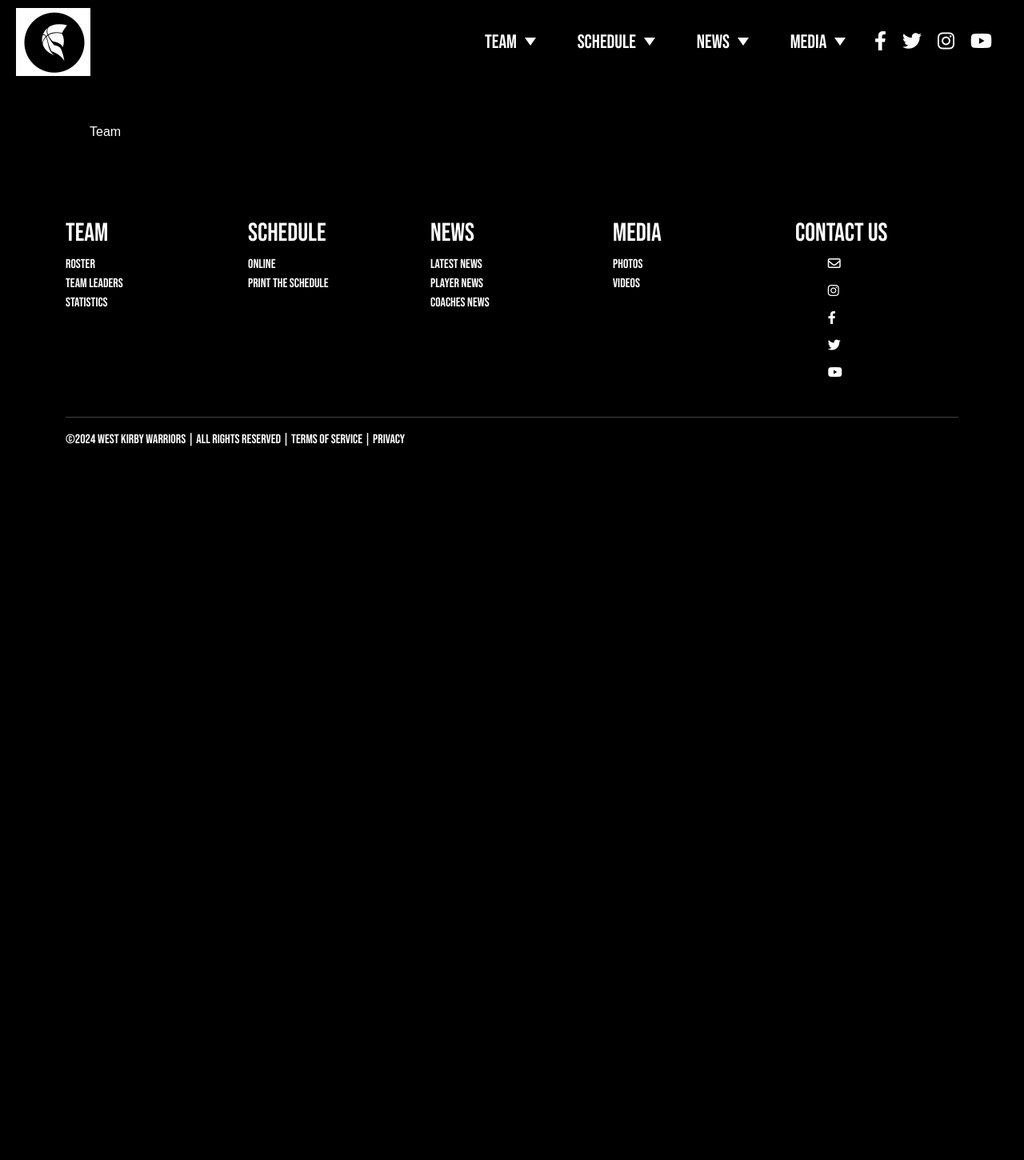
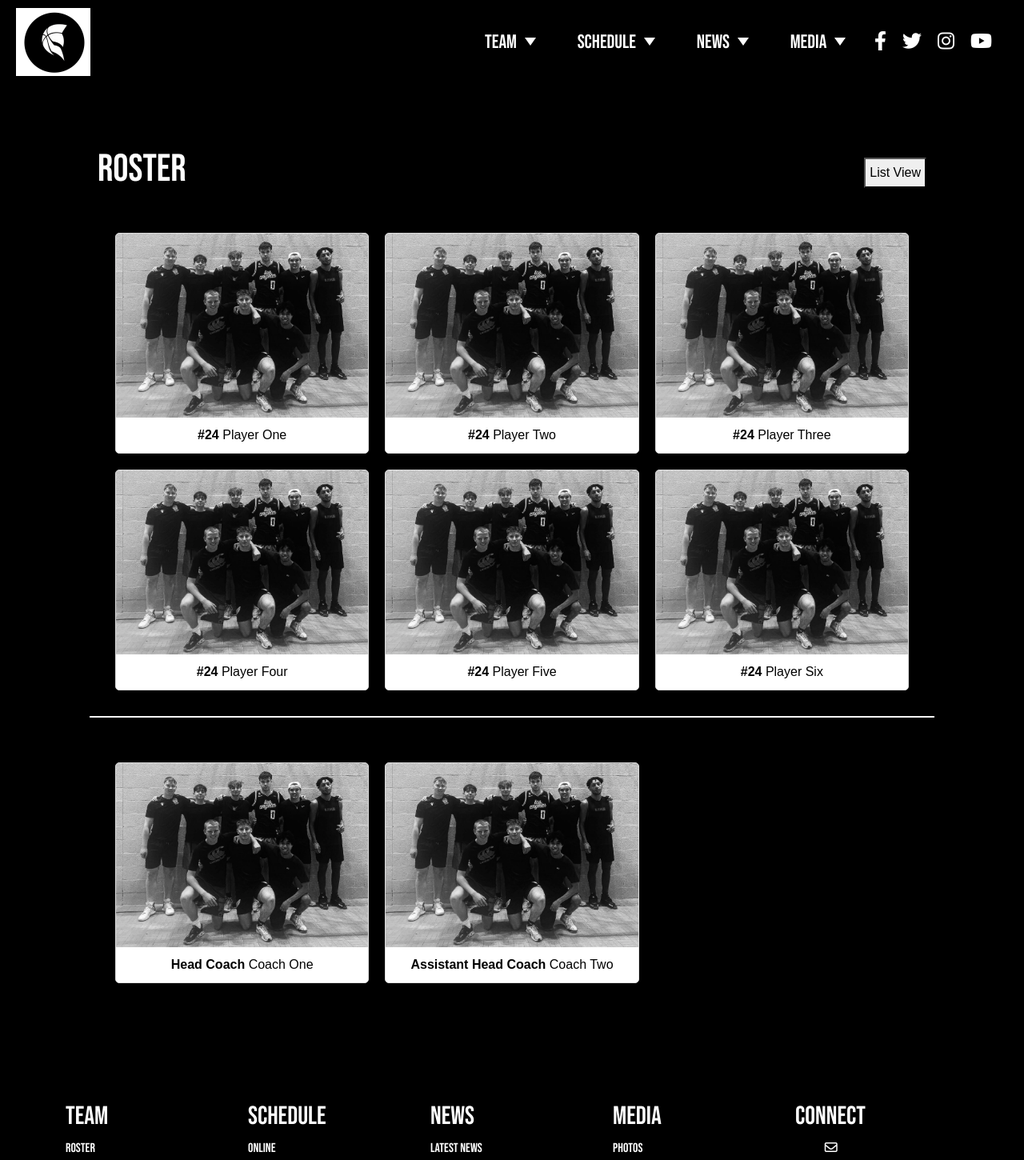
Before and after one commit to Joseph-Rhodes/wkwarriors.github.io, a React (Create React App) app in the folder wkwarriors-website/: page /roster in a window 1280 px wide. Shown: the top 1450 px of the page at 80% size. Before the commit the page ends 800 px from the top, so only its background shows below. Built offline with nearby package versions, Linux system fonts and the light colour scheme.

Commit message:
progress

```diff
--- a/wkwarriors-website/src/Components/Footer.css
+++ b/wkwarriors-website/src/Components/Footer.css
@@ -11,7 +11,7 @@
   padding-top: 3em;
   position: relative;
   bottom: 0;
-  width: 100%;
+  max-width: 1200px;
   margin: 0 auto;
 }
 
@@ -45,7 +45,7 @@
 .social {
   display: flex;
   flex-direction: column; /* Stack the social icons vertically */
-  margin-left: 20%;
+  margin-left: 18%;
 }
 
 .social li {
--- a/wkwarriors-website/src/Components/Footer.js
+++ b/wkwarriors-website/src/Components/Footer.js
@@ -13,7 +13,7 @@ function Footer() {
             <ul className="list-unstyled">
               <li><Link to="/roster">Roster</Link></li>
               <li><Link to="/teamleaders">Team Leaders</Link></li>
-              <li><Link to="/stats">Statistics</Link></li>
+              <li><Link to="/stats">Stats</Link></li>
             </ul>
           </div>
           {/* Column2 */}
@@ -43,7 +43,7 @@ function Footer() {
           </div>
           {/* Column5 */}
           <div className="col">
-            <h4>Contact US</h4>
+            <h4>Connect</h4>
             <ul className="list-unstyled social">
               <li>
                 <a href="#">
--- a/wkwarriors-website/src/Components/Homepage/NewSection.css
+++ b/wkwarriors-website/src/Components/Homepage/NewSection.css
@@ -27,7 +27,7 @@
 .news-date-category {
   padding-top: 5%;
   font-size: 0.75rem;
-  color: grey;
+  color: lightgrey;
   margin-bottom: 10px;
 }
 
@@ -42,7 +42,7 @@
 .news-content p {
   font-size: 1rem;
   margin-bottom: 20px;
-  color: grey;
+  color: lightgray;
 }
 
 .news-content a {
--- /dev/null
+++ b/wkwarriors-website/src/Components/Roster/Roster.css
@@ -0,0 +1,89 @@
+.roster-container {
+  display: flex;
+  flex-direction: column;
+  align-items: center;
+  max-width: 1300px;
+  margin: 20px auto;
+}
+
+.roster-container-header {
+  width: 100%;
+  display: flex;
+  justify-content: space-between;
+  align-items: center;
+  padding: 10px;
+}
+
+.roster-container-header h1 {
+  font-size: 3rem;
+  font-family: "Bebas Neue", sans-serif;
+}
+
+.list-button {
+  padding: 5px 5px;
+  /* Add any additional styling for the button here */
+}
+
+.player-container {
+  display: grid;
+  grid-template-columns: repeat(3, 1fr);
+  gap: 20px;
+  width: 100%;
+  padding: 2rem;
+  border-bottom: 2px solid white;
+}
+
+.player-card {
+  background-color: #f0f0f0;
+  border: 1px solid #ddd;
+  border-radius: 5px;
+  overflow: hidden;
+  box-shadow: 0 2px 4px rgba(0, 0, 0, 0.1);
+}
+
+.player-card img {
+  width: 100%;
+  height: auto;
+}
+
+.player-card-title {
+  background-color: white;
+  color: black;
+  padding: 10px;
+  text-align: center;
+  font-size: 16px;
+}
+
+.coach-container {
+  display: grid;
+  grid-template-columns: repeat(3, 1fr);
+  gap: 20px;
+  width: 100%;
+  padding: 2rem;
+  margin-top: 1.5rem;
+}
+
+.coach-card {
+  background-color: #f0f0f0;
+  border: 1px solid #ddd;
+  border-radius: 5px;
+  overflow: hidden;
+  box-shadow: 0 2px 4px rgba(0, 0, 0, 0.1);
+}
+
+.coach-card img {
+  width: 100%;
+  height: auto;
+}
+
+.coach-card-title {
+  background-color: white;
+  color: black;
+  padding: 10px;
+  text-align: center;
+  font-size: 16px;
+}
+
+.bold {
+  font-weight: bold;
+}
--- /dev/null
+++ b/wkwarriors-website/src/Components/Roster/RosterPage.js
@@ -0,0 +1,49 @@
+import React from "react";
+import "./Roster.css";
+
+const players = [
+  { id: 1, number: 24, name: "Player One", image: "../../Images/teamPhoto.png" },
+  { id: 2, number: 24, name: "Player Two", image: "../../Images/teamPhoto.png" },
+  { id: 3, number: 24, name: "Player Three", image: "../../Images/teamPhoto.png" },
+  { id: 4, number: 24, name: "Player Four", image: "../../Images/teamPhoto.png" },
+  { id: 5, number: 24, name: "Player Five", image: "../../Images/teamPhoto.png" },
+  { id: 6, number: 24, name: "Player Six", image: "../../Images/teamPhoto.png" },
+];
+
+const coaches = [
+  { id: 1, title: "Head Coach", name: "Coach One", image: "../../Images/teamPhoto.png" },
+  { id: 2, title: "Assistant Head Coach", name: "Coach Two", image: "../../Images/teamPhoto.png" },
+];
+
+const RosterPage = () => {
+  return (
+    <div className="roster-container">
+      <div className="roster-container-header">
+        <h1>Roster</h1>
+        <button className="list-button">List View</button>
+      </div>
+      <div className="player-container">
+        {players.map(player => (
+          <div key={player.id} className="player-card">
+            <img src={player.image} alt={`${player.name}`} />
+            <div className="player-card-title">
+              <span className="bold">#{player.number}</span> {player.name}
+            </div>
+          </div>
+        ))}
+      </div>
+      <div className="coach-container">
+        {coaches.map(coach => (
+          <div key={coach.id} className="coach-card">
+            <img src={coach.image} alt={`${coach.name}`} />
+            <div className="coach-card-title">
+              <span className="bold">{coach.title}</span> {coach.name}
+            </div>
+          </div>
+        ))}
+      </div>
+    </div>
+  );
+};
+
+export default RosterPage;
--- /dev/null
+++ b/wkwarriors-website/src/Components/TeamLeader/TeamLeaderPage.js
@@ -0,0 +1,9 @@
+import React from 'react'
+
+const TeamLeaderPage = () => {
+  return (
+    <div>TeamLeaderPage</div>
+  )
+}
+
+export default TeamLeaderPage
--- a/wkwarriors-website/src/Pages/Schedule.js
+++ b/wkwarriors-website/src/Pages/Schedule.js
@@ -1,5 +1,5 @@
 import React from 'react'
-import SchedulePage from '../Components/SchedulePage'
+import SchedulePage from '../Components/Schedule/SchedulePage'
 
 const Schedule = () => {
   return (
--- a/wkwarriors-website/src/Pages/Team.js
+++ b/wkwarriors-website/src/Pages/Team.js
@@ -1,8 +1,9 @@
 import React from 'react'
+import RosterPage from '../Components/Roster/RosterPage'
 
 const Team = () => {
   return (
-    <div>Team</div>
+    <RosterPage />
   )
 }
 
--- a/wkwarriors-website/src/Pages/Team/TeamLeaders.js
+++ b/wkwarriors-website/src/Pages/Team/TeamLeaders.js
@@ -1,8 +1,9 @@
 import React from 'react'
+import TeamLeaderPage from '../../Components/TeamLeader/TeamLeaderPage'
 
 const TeamLeaders = () => {
   return (
-    <div>TeamLeaders</div>
+    <TeamLeaderPage />
   )
 }
 
```
Also changed, not shown: wkwarriors-website/src/Components/Schedule/SchedulePage.css (renamed from wkwarriors-website/src/Components/SchedulePage.css), wkwarriors-website/src/Components/Schedule/SchedulePage.js (renamed from wkwarriors-website/src/Components/SchedulePage.js), wkwarriors-website/src/Components/TeamLeader/TeamLeader.css (added).
